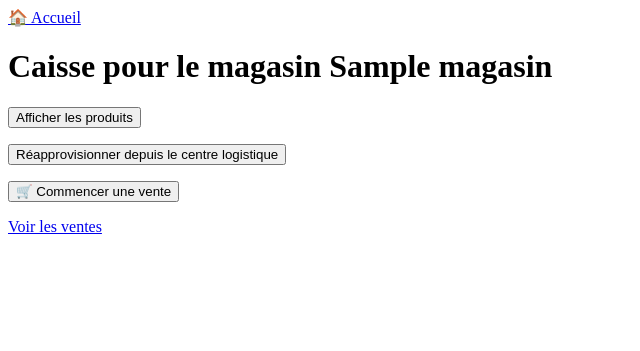
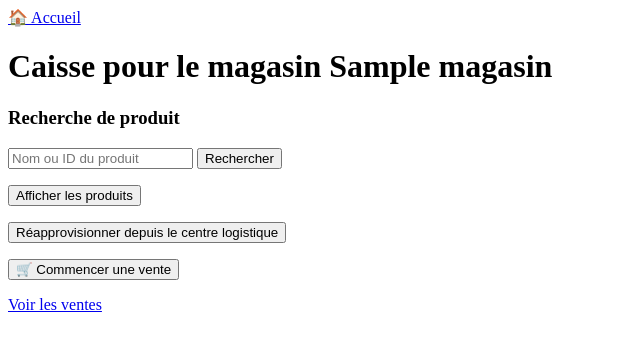
Before and after one commit to CedricBosseETS/Lab0_CedricBosse, a Django app: page /caisse/1/ in a window 1280 px wide. Shown: the top 351 px of the page, without its empty margins (0-640 px from the left). Run offline with Django 4.2, Linux system fonts and the light colour scheme; tables that the repository leaves empty hold one stand-in row (values such as "Sample post").

Commit message:
ajout recherche produit dans caisse

```diff
--- a/src/caisse/templates/caisse.html
+++ b/src/caisse/templates/caisse.html
@@ -1,7 +1,24 @@
 <a href="{% url 'home' %}">🏠 Accueil</a>
 <h1>Caisse pour le magasin {{ magasin.nom }}</h1>
 
-<form method="get">
+<h3>Recherche de produit</h3>
+<form method="get" action="{% url 'rechercher_produit' magasin_id=magasin_id %}">
+    <input type="text" name="q" placeholder="Nom ou ID du produit" required>
+    <button type="submit">Rechercher</button>
+</form>
+
+{% if produits_recherches %}
+    <h4>Résultats :</h4>
+    <ul>
+        {% for produit in produits_recherches %}
+            <li>{{ produit.nom }} — {{ produit.prix }} $</li>
+        {% empty %}
+            <li>Aucun produit trouvé.</li>
+        {% endfor %}
+    </ul>
+{% endif %}
+
+<form method="get" action="{% url 'page_caisse' magasin_id=magasin_id %}">
     <button type="submit" name="action" value="afficher_produits">Afficher les produits</button>
 </form>
 
--- a/src/caisse/urls.py
+++ b/src/caisse/urls.py
@@ -7,6 +7,7 @@ urlpatterns = [
     path('admin_page/', admin_page.admin_view, name='admin_page'),
     path('caisse/<int:magasin_id>/', caisse.page_caisse, name='page_caisse'),
     path('reapprovisionner/<int:magasin_id>/', caisse.reapprovisionnement_view, name='reapprovisionner'),
+    path('<int:magasin_id>/recherche/', caisse.rechercher_produit, name='rechercher_produit'),
 
     path("magasin/<int:magasin_id>/panier/", panier.afficher_panier, name="panier"),
     path("magasin/<int:magasin_id>/panier/", panier.afficher_panier, name="afficher_panier"),
--- a/src/caisse/views/caisse.py
+++ b/src/caisse/views/caisse.py
@@ -1,5 +1,5 @@
 from django.shortcuts import render, redirect, get_object_or_404
-from services import magasin_service, stock_service
+from services import magasin_service, stock_service, produit_service
 from caisse.models import Produit, Magasin
 from django.contrib import messages
 
@@ -13,11 +13,25 @@ def page_caisse(request, magasin_id):
 
     context = {
         "magasin": magasin,
+        "magasin_id": magasin_id,  # ← ajoute ceci !
         "afficher_produits": afficher_produits,
         "stocks": stocks,
     }
 
     return render(request, "caisse.html", context)
+
+def rechercher_produit(request, magasin_id):
+    query = request.GET.get('q', '').strip()
+    produits_recherches = []
+
+    if query:
+        produits_recherches = produit_service.rechercher_produits_par_nom_ou_id(query)
+
+    return render(request, 'caisse.html', {
+        'magasin': magasin_service.get_magasin_by_id(magasin_id),
+        'magasin_id': magasin_id,
+        'produits_recherches': produits_recherches,
+    })
 
 def reapprovisionnement_view(request, magasin_id):
     magasin = magasin_service.get_magasin_by_id(magasin_id)
```
Also changed, not shown: src/services/produit_service.py (+6 -1 lines).
